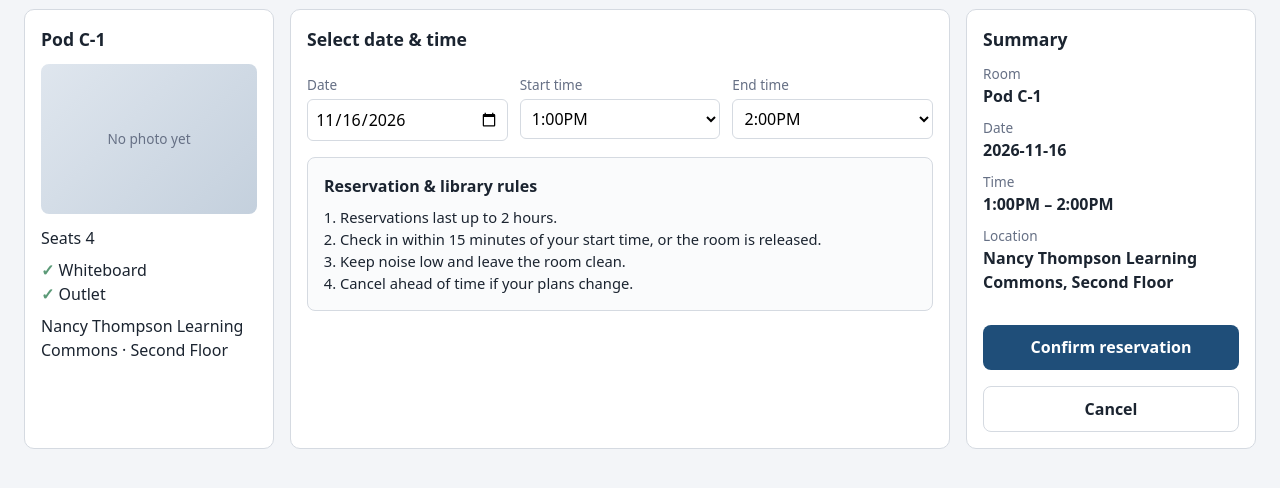
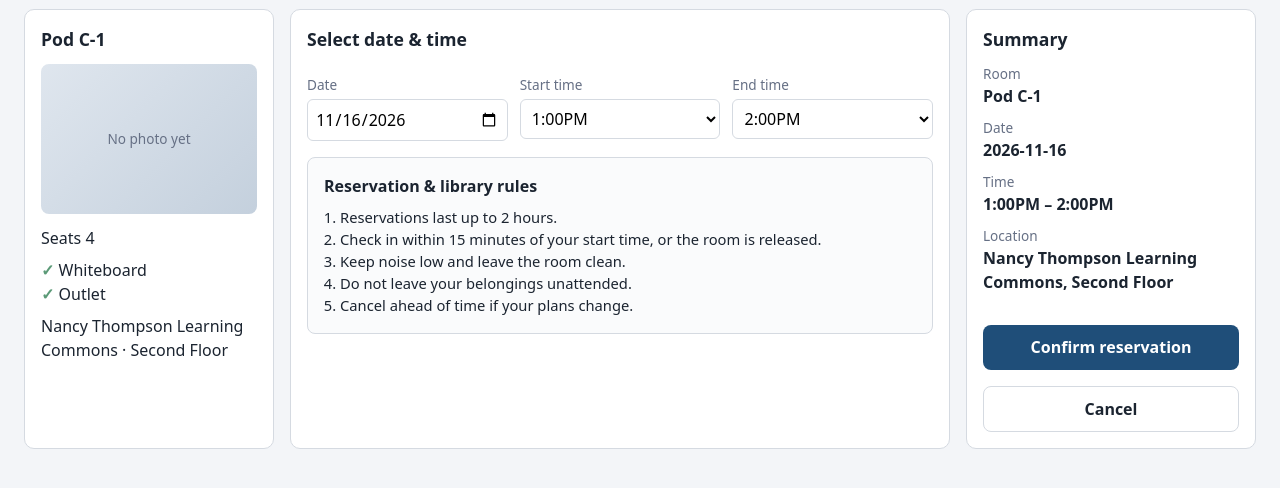
Before and after one commit to SarahMalabanan/MyStudySpace, a website: page frontend/reserve.html in a window 1280 px wide. Shown: the part 70-558 px from the top of the page. Drawn offline with Linux system fonts and the light colour scheme.

Commit message:
rules list

```diff
--- a/frontend/reserve.html
+++ b/frontend/reserve.html
@@ -32,6 +32,7 @@
         <li>Reservations last up to 2 hours.</li>
         <li>Check in within 15 minutes of your start time, or the room is released.</li>
         <li>Keep noise low and leave the room clean.</li>
+        <li>Do not leave your belongings unattended.</li>
         <li>Cancel ahead of time if your plans change.</li>
       </ol>
     </section>
```
